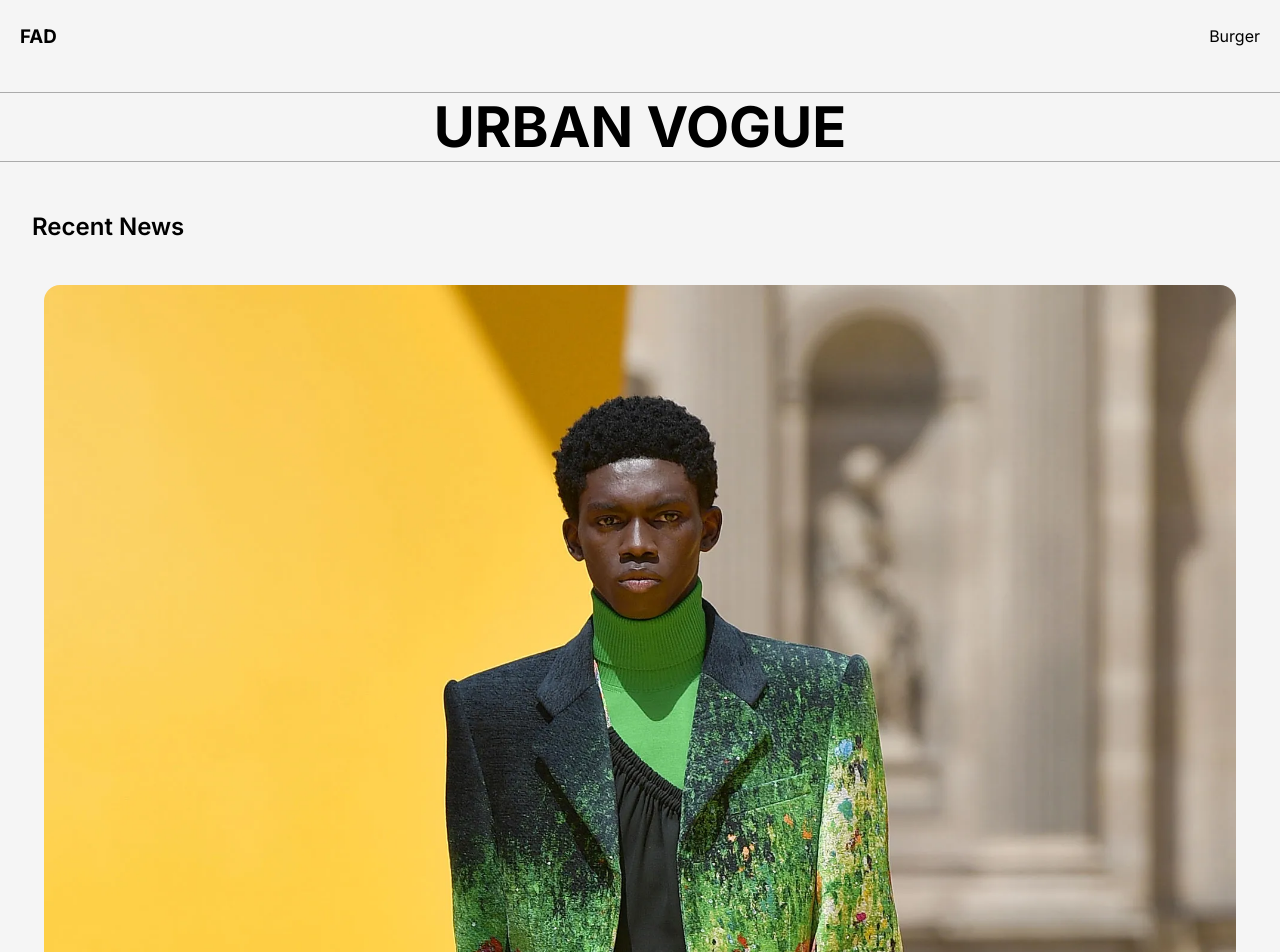
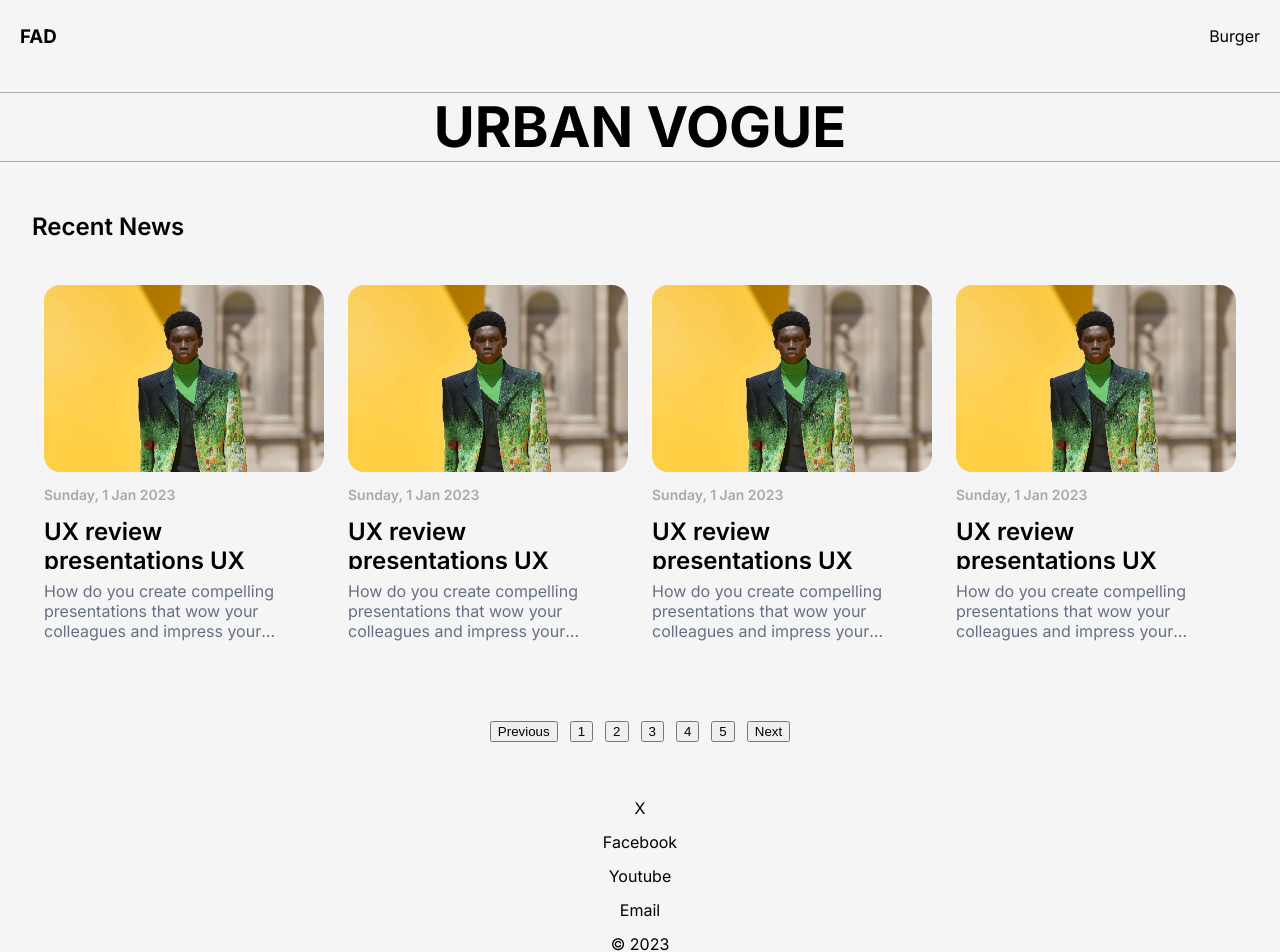
Before and after one commit to zMackaroo/fad-blog, a React (Vite) app: page / in a window 1280 px wide. Shown: the top 952 px of the page. Built offline with nearby package versions, Linux system fonts and the light colour scheme.

Commit message:
responsive media query

```diff
--- a/src/App.tsx
+++ b/src/App.tsx
@@ -1,11 +1,16 @@
-import { BlogHome, Header } from "./Container";
+import { Suspense } from "react";
+import { BlogHome, Footer, Header, Pagination } from "./Container";
 
 function App() {
   return (
-    <section className="content">
-      <Header />
-      <BlogHome />
-    </section>
+    <Suspense fallback="Loading">
+      <section className="content">
+        <Header />
+        <BlogHome />
+        <Pagination />
+        <Footer />
+      </section>
+    </Suspense>
   );
 }
 
--- a/src/Container/Blog/Home.tsx
+++ b/src/Container/Blog/Home.tsx
@@ -6,16 +6,17 @@ function Home() {
       <div>
         <span className="home--breadcrumb">Recent News</span>
       </div>
+      <div className="home__blogpost__wrapper">
         <div className="home__blogpost">
           <img className="home__blogpost--image" src={MockImage} />
           <p className="home__blogpost--date">Sunday, 1 Jan 2023</p>
           <div className="home__blogpost__details">
-          <span className="home__blogpost__details--title">
-            UX review presentations
-          </span>
+            <div className="home__blogpost__details--title">
+              <span>UX review presentations UX review presentations</span>
+            </div>
             <span className="home__blogpost__details--description">
-            How do you create compelling presentations that wow your colleagues
-            and impress your managers?
+              How do you create compelling presentations that wow your
+              colleagues and impress your managers?
             </span>
           </div>
         </div>
@@ -23,13 +24,40 @@ function Home() {
           <img className="home__blogpost--image" src={MockImage} />
           <p className="home__blogpost--date">Sunday, 1 Jan 2023</p>
           <div className="home__blogpost__details">
-          <span className="home__blogpost__details--title">
-            UX review presentations
+            <div className="home__blogpost__details--title">
+              <span>UX review presentations UX review presentations</span>
+            </div>
+            <span className="home__blogpost__details--description">
+              How do you create compelling presentations that wow your
+              colleagues and impress your managers?
             </span>
+          </div>
+        </div>
+        <div className="home__blogpost">
+          <img className="home__blogpost--image" src={MockImage} />
+          <p className="home__blogpost--date">Sunday, 1 Jan 2023</p>
+          <div className="home__blogpost__details">
+            <div className="home__blogpost__details--title">
+              <span>UX review presentations UX review presentations</span>
+            </div>
             <span className="home__blogpost__details--description">
-            How do you create compelling presentations that wow your colleagues
-            and impress your managers?
+              How do you create compelling presentations that wow your
+              colleagues and impress your managers?
             </span>
+          </div>
+        </div>
+        <div className="home__blogpost">
+          <img className="home__blogpost--image" src={MockImage} />
+          <p className="home__blogpost--date">Sunday, 1 Jan 2023</p>
+          <div className="home__blogpost__details">
+            <div className="home__blogpost__details--title">
+              <span>UX review presentations UX review presentations</span>
+            </div>
+            <span className="home__blogpost__details--description">
+              How do you create compelling presentations that wow your
+              colleagues and impress your managers?
+            </span>
+          </div>
         </div>
       </div>
     </section>
--- /dev/null
+++ b/src/Container/Footer/Footer.tsx
@@ -0,0 +1,13 @@
+function Footer() {
+  return (
+    <div className="footer">
+      <span>X</span>
+      <span>Facebook</span>
+      <span>Youtube</span>
+      <span>Email</span>
+      <span>© 2023</span>
+    </div>
+  );
+}
+
+export default Footer;
--- /dev/null
+++ b/src/Container/Pagination/Pagination.tsx
@@ -0,0 +1,15 @@
+function Pagination() {
+  return (
+    <div className="pagination">
+      <button>Previous</button>
+      <button>1</button>
+      <button>2</button>
+      <button>3</button>
+      <button>4</button>
+      <button>5</button>
+      <button>Next</button>
+    </div>
+  );
+}
+
+export default Pagination;
--- a/src/Container/index.tsx
+++ b/src/Container/index.tsx
@@ -2,3 +2,5 @@ import { lazy } from "react";
 
 export const Header = lazy(() => import("./Header/Header"));
 export const BlogHome = lazy(() => import("./Blog/Home"));
+export const Pagination = lazy(() => import("./Pagination/Pagination"));
+export const Footer = lazy(() => import("./Footer/Footer"));
--- a/src/assets/Styles/main.css
+++ b/src/assets/Styles/main.css
@@ -69,10 +69,15 @@ div {
   font-weight: var(--font-semi-bold);
 }
 
+.home__blogpost__wrapper {
+  display: grid;
+  grid-template-rows: repeat(4, 1fr);
+  grid-template-columns: repeat(1, 1fr);
+}
+
 .home__blogpost {
   display: flex;
   flex-direction: column;
-
   border-radius: 1rem;
   padding: 0.75rem;
 }
@@ -97,6 +102,8 @@ div {
 .home__blogpost__details--title {
   font-size: 1.5rem;
   font-weight: var(--font-semi-bold);
+  max-height: 3.275rem;
+  overflow: hidden;
 }
 
 .home__blogpost__details--description {
@@ -107,3 +114,58 @@ div {
   -webkit-box-orient: vertical;
   overflow: hidden;
 }
+
+.pagination {
+  display: flex;
+  justify-content: center;
+  gap: 0.75rem;
+  padding: 1.125rem;
+}
+
+.footer {
+  display: flex;
+  flex-direction: column;
+  justify-content: center;
+  align-items: center;
+  gap: 0.875rem;
+  padding: 1.125rem;
+}
+
+/* Mobile */
+@media screen and (min-width: 0px) and (max-width: 480px) {
+  .home__blogpost__wrapper {
+    grid-template-columns: repeat(1, 1fr);
+  }
+}
+
+/* Tablets */
+@media screen and (min-width: 481px) and (max-width: 768px) {
+  .home__blogpost__wrapper {
+    display: flex;
+    flex-direction: row;
+    flex-wrap: wrap;
+  }
+
+  .home__blogpost__wrapper > div:not(:first-child):not(:last-child) {
+    width: 50%;
+  }
+
+  .header__headline--headline {
+    font-size: 6rem;
+  }
+}
+
+/* Laptops */
+@media screen and (min-width: 769px) and (max-width: 1279px) {
+  .home__blogpost__wrapper {
+    grid-template-columns: repeat(2, 1fr);
+  }
+}
+
+/* Computer */
+@media screen and (min-width: 1280px) {
+  .home__blogpost__wrapper {
+    grid-template-rows: 1fr;
+    grid-template-columns: repeat(4, 1fr);
+  }
+}
```
Lines whose indentation alone changed are shown as unchanged.
